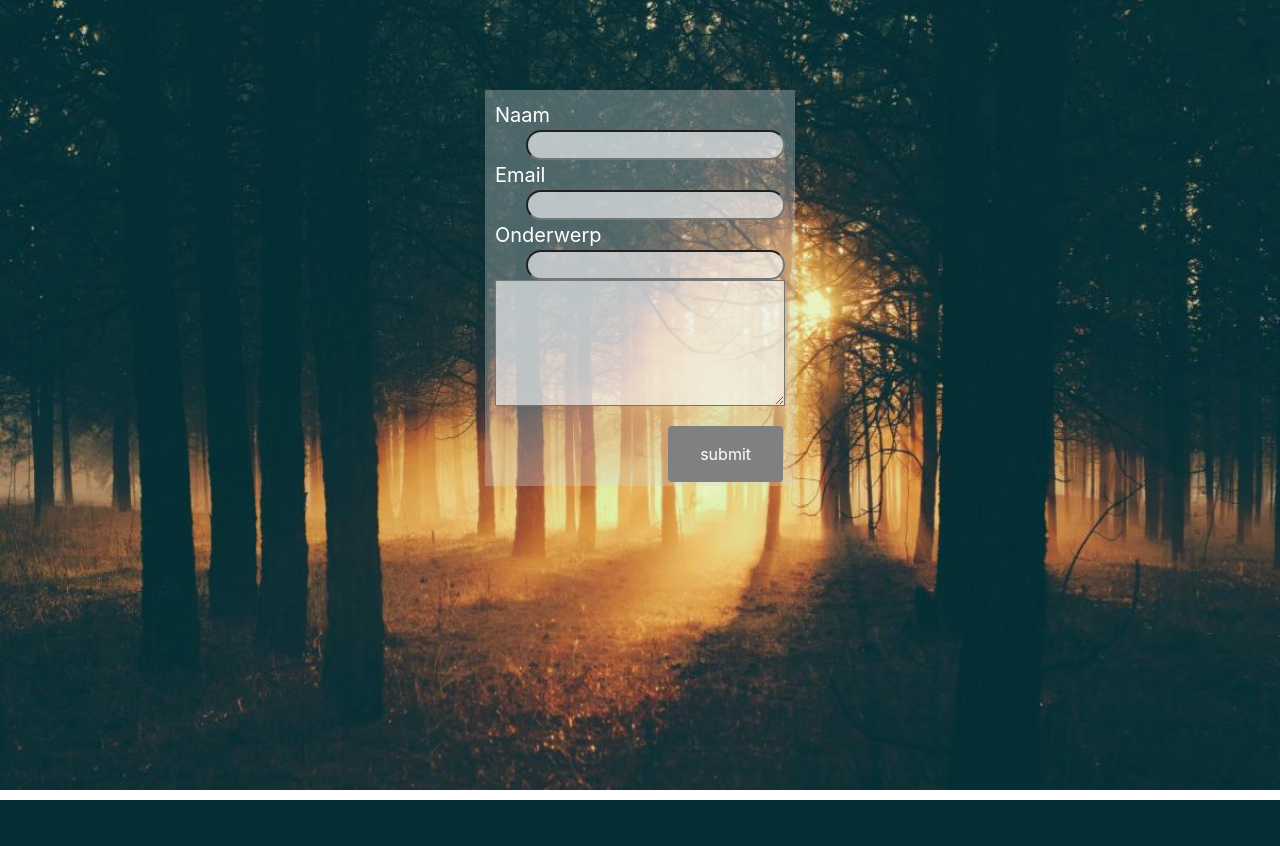
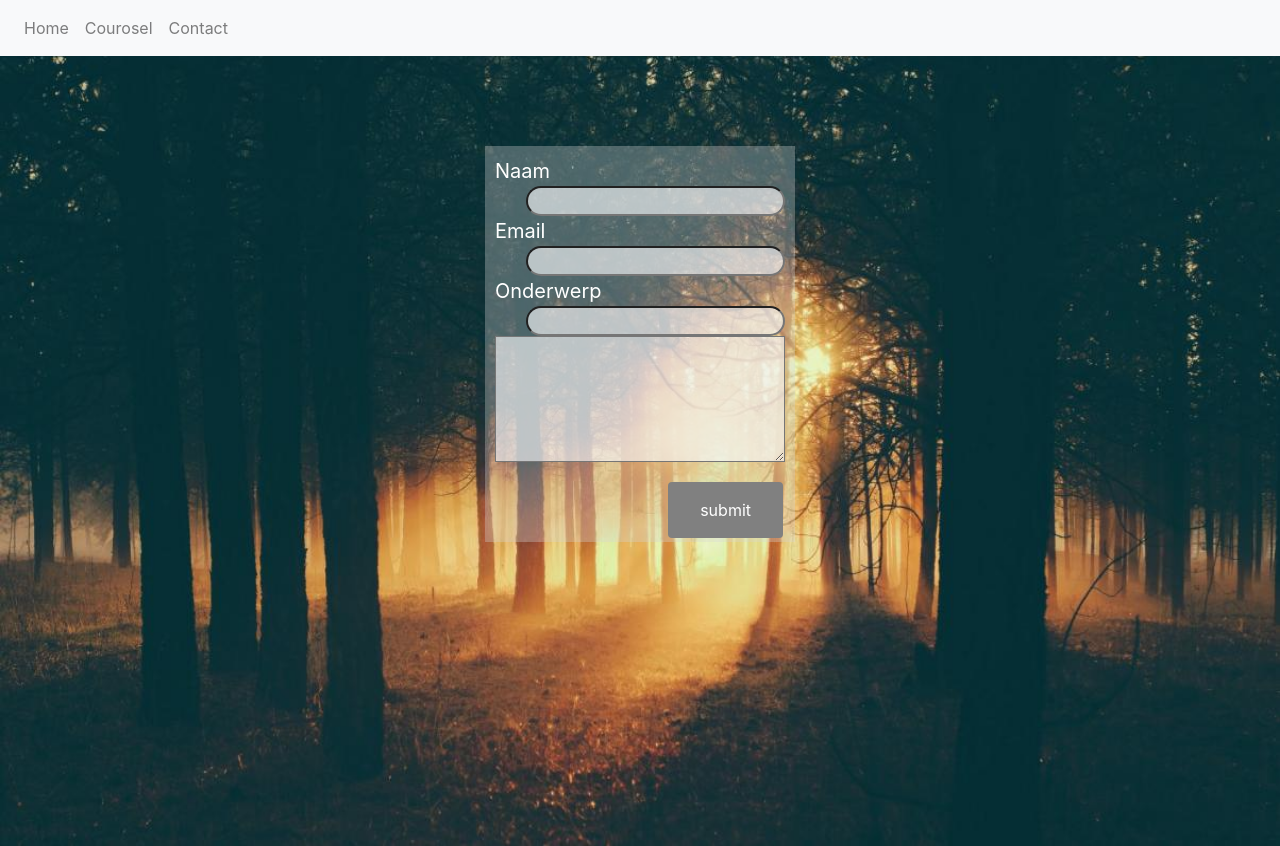
Before and after one commit to RaptorboxN/Art, a PHP site: page /pages/contact.php in a window 1280 px wide. Before the commit the page ends 800 px from the top, so only its background shows below. Run offline with PHP 8.4, Linux system fonts and the light colour scheme.

Commit message:
added courosel.php
update nav bar
added courosel

```diff
--- /dev/null
+++ b/nav.php
@@ -0,0 +1,13 @@
+<?php
+?>
+
+<nav class="navbar navbar-expand-lg navbar-light bg-light">
+    <div class="collapse navbar-collapse" id="navbarNavAltMarkup">
+        <div class="navbar-nav">
+            <a class="nav-item nav-link" href="../index.php">Home</a>
+            <a class="nav-item nav-link" href="Courosel.php">Courosel</a>
+            <a class="nav-item nav-link" href="contact.php">Contact</a>
+
+        </div>
+    </div>
+</nav>
--- /dev/null
+++ b/pages/Courosel.php
@@ -0,0 +1,4 @@
+<?php
+include '../head.php';
+include '../nav.php';
+?>
--- a/pages/contact.php
+++ b/pages/contact.php
@@ -1,5 +1,6 @@
 <?php
 include '../head.php';
+include '../nav.php';
 ?>
 <link rel="stylesheet" type="text/css" href="../CSS/contactStyle.css">
 
```
